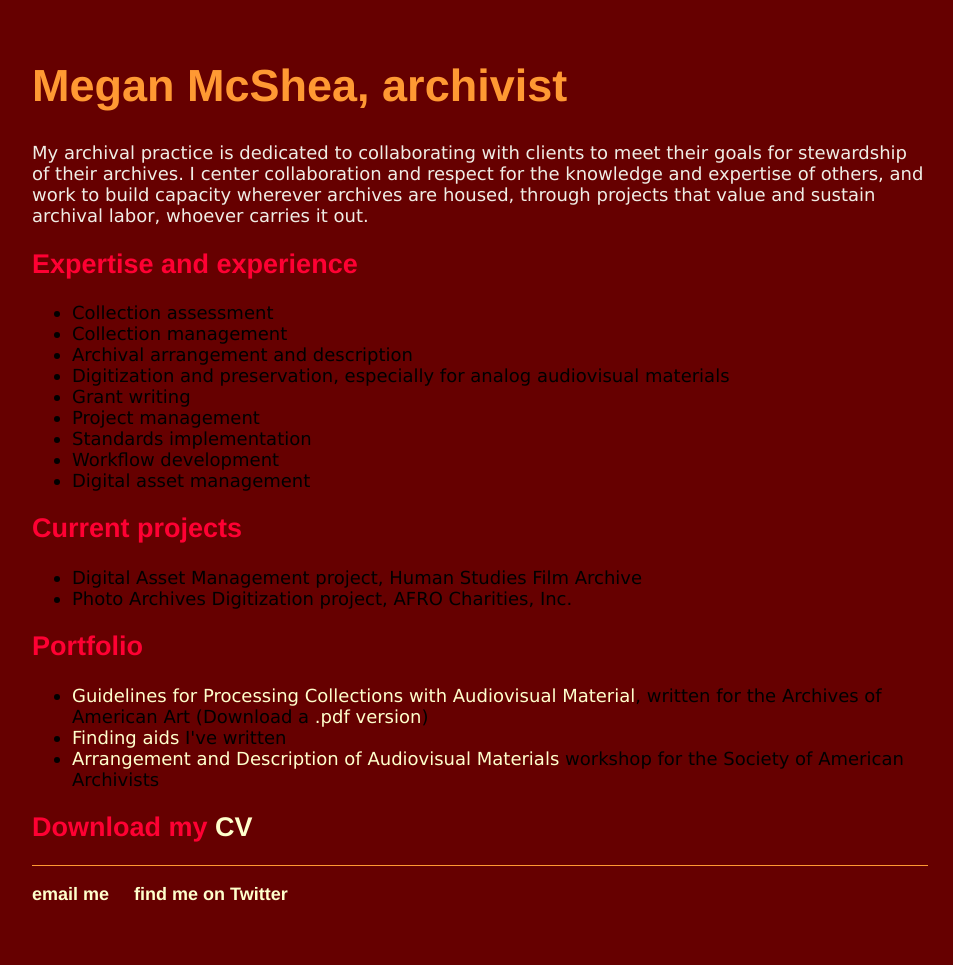
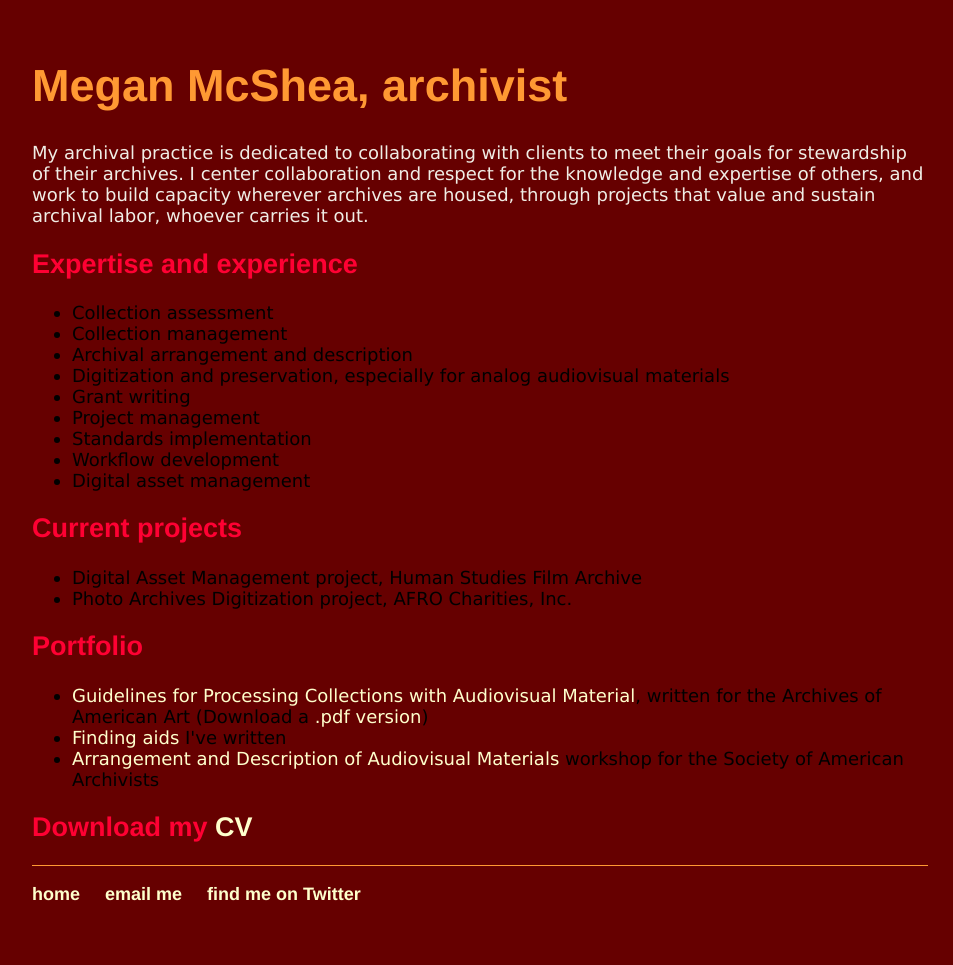
Before and after one commit to megan-mcshea/megan-mcshea.github.io, a Jekyll site: the page built from archivist.html, in a window 1280 px wide. Shown: the whole page, without its empty margins (160-1113 px from the left). Built offline with Jekyll 4.4.1, drawn with Linux system fonts in a browser that asks for light colours.

Commit message:
Update default.html

```diff
--- a/_layouts/default.html
+++ b/_layouts/default.html
@@ -12,6 +12,7 @@
 		</div><!-- /.container -->
 		<footer>
     		<ul>
+			<li><a href="./">home</a></li>
         		<li><a href="mailto:megan.mcshea@gmail.com" target="_blank">email me</a></li>
 			<li><a href="https://twitter.com/meganmcshea" target="_blank">find me on Twitter</a></li>
 			</ul>
```
